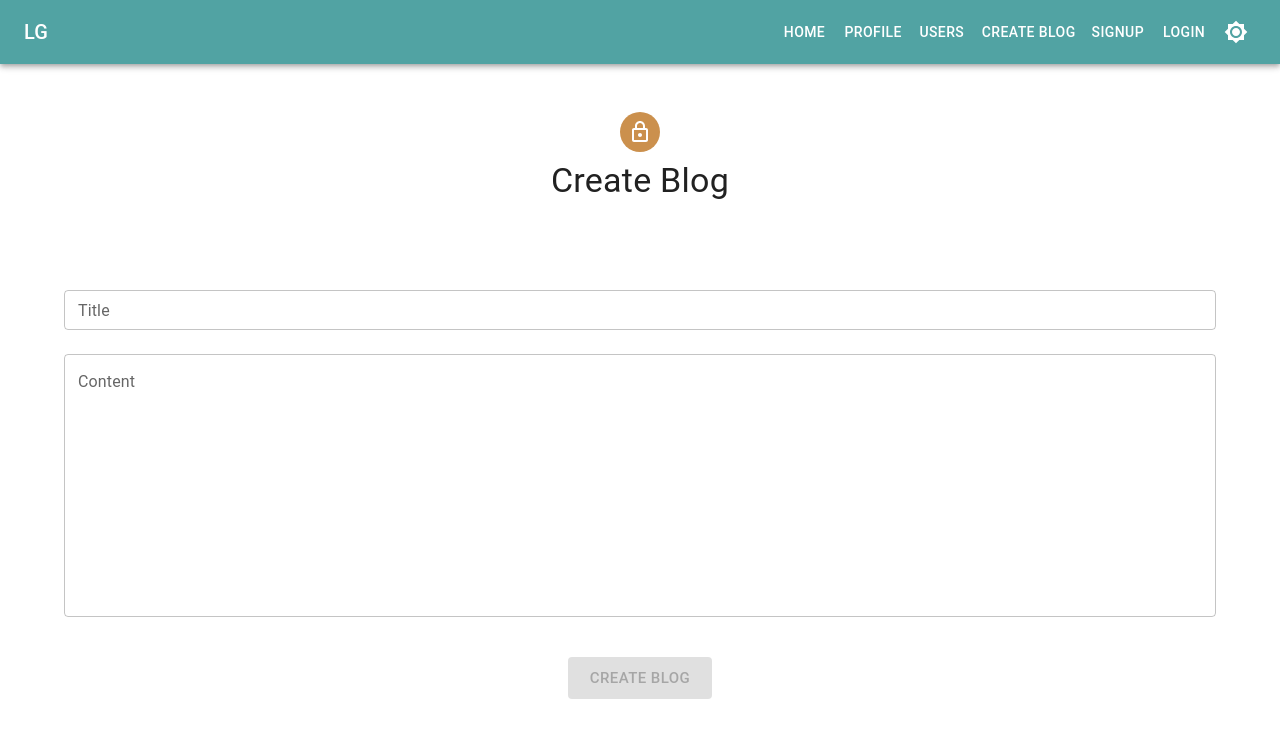
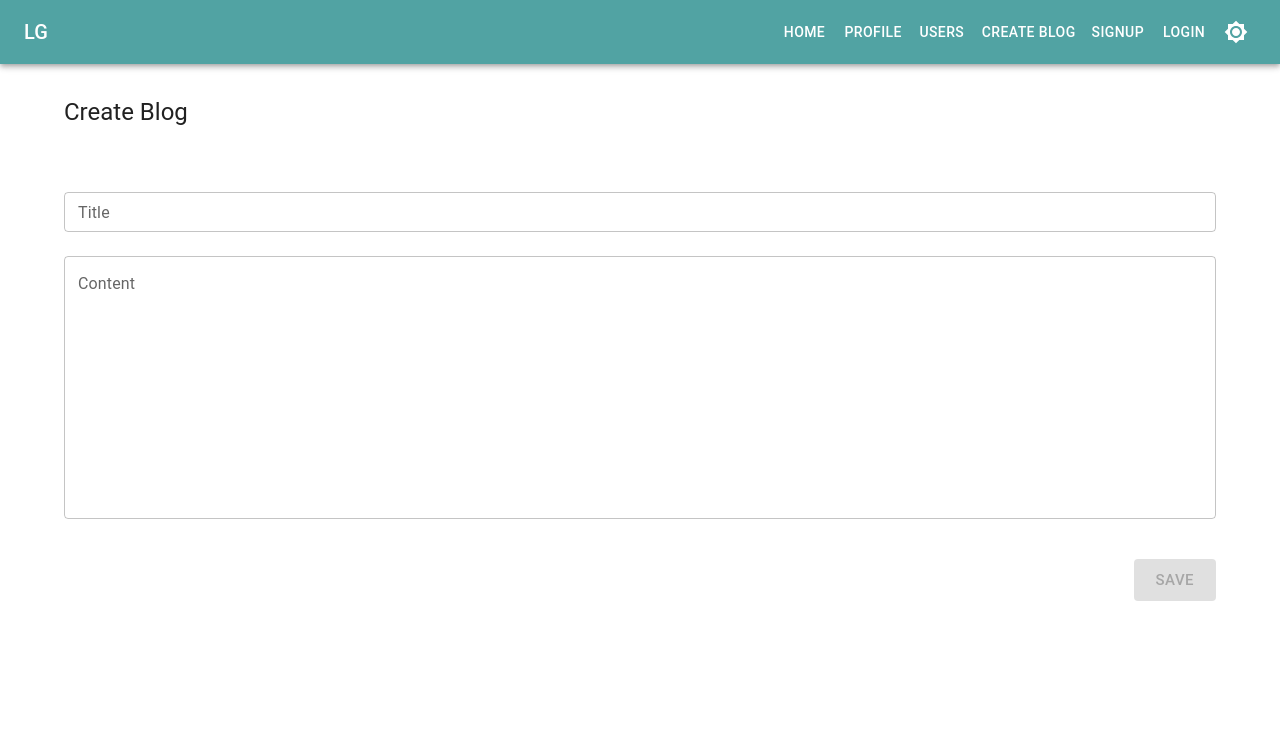
Before and after one commit to ratrateroo/Web-Log-GraphQL-Material-UI, a React (Create React App) app in the folder client/: page /createblog in a window 1280 px wide. Shown: the top 738 px of the page. Built offline with nearby package versions, Linux system fonts and the light colour scheme; what apollo-upload-client would draw is missing.

Commit message:
fixed create blog page styling

```diff
--- a/client/src/blog/components/CreateBlogForm.js
+++ b/client/src/blog/components/CreateBlogForm.js
@@ -1,8 +1,6 @@
 import React, { Fragment } from 'react';
 
 import { gql, useMutation } from '@apollo/client';
-import LockOutlinedIcon from '@mui/icons-material/LockOutlined';
-import Avatar from '@mui/material/Avatar';
 import Box from '@mui/material/Box';
 import Button from '@mui/material/Button';
 import Container from '@mui/material/Container';
@@ -83,15 +81,14 @@ const CreateBlogForm = () => {
 				<CssBaseline />
 				<Box
 					sx={{
-						marginTop: 5,
+						marginTop: '2rem',
 						display: 'flex',
 						flexDirection: 'column',
-						alignItems: 'center',
+						justifyContent: 'start',
+						alignItems: 'start',
+						marginBottom: '1rem',
 					}}>
-					<Avatar sx={{ m: 1, bgcolor: 'secondary.main' }}>
-						<LockOutlinedIcon />
-					</Avatar>
-					<Typography component="h4" variant="h4">
+					<Typography component="h5" variant="h5">
 						Create Blog
 					</Typography>
 					{data ? (
@@ -104,7 +101,10 @@ const CreateBlogForm = () => {
 						</Typography>
 					)}
 
-					<Box component="form" onSubmit={createBlogHandler} sx={{ mt: 5, width: '100%' }}>
+					<Box
+						component="form"
+						onSubmit={createBlogHandler}
+						sx={{ marginTop: '1rem', width: '100%' }}>
 						<Box sx={{ flexGrow: 1 }}>
 							<Grid container>
 								<Grid item sx={{ width: '100%' }}>
@@ -138,7 +138,7 @@ const CreateBlogForm = () => {
 								container
 								spacing={0}
 								direction="column"
-								alignItems="center"
+								alignItems="end"
 								justifyContent="center"
 								sx={{
 									marginTop: '2rem',
@@ -159,7 +159,7 @@ const CreateBlogForm = () => {
 												size="large"
 												disabled={!formState.isValid}
 												onClick={createBlogHandler}>
-												Create Blog
+												save
 											</Button>
 										</span>
 									</Tooltip>
```
